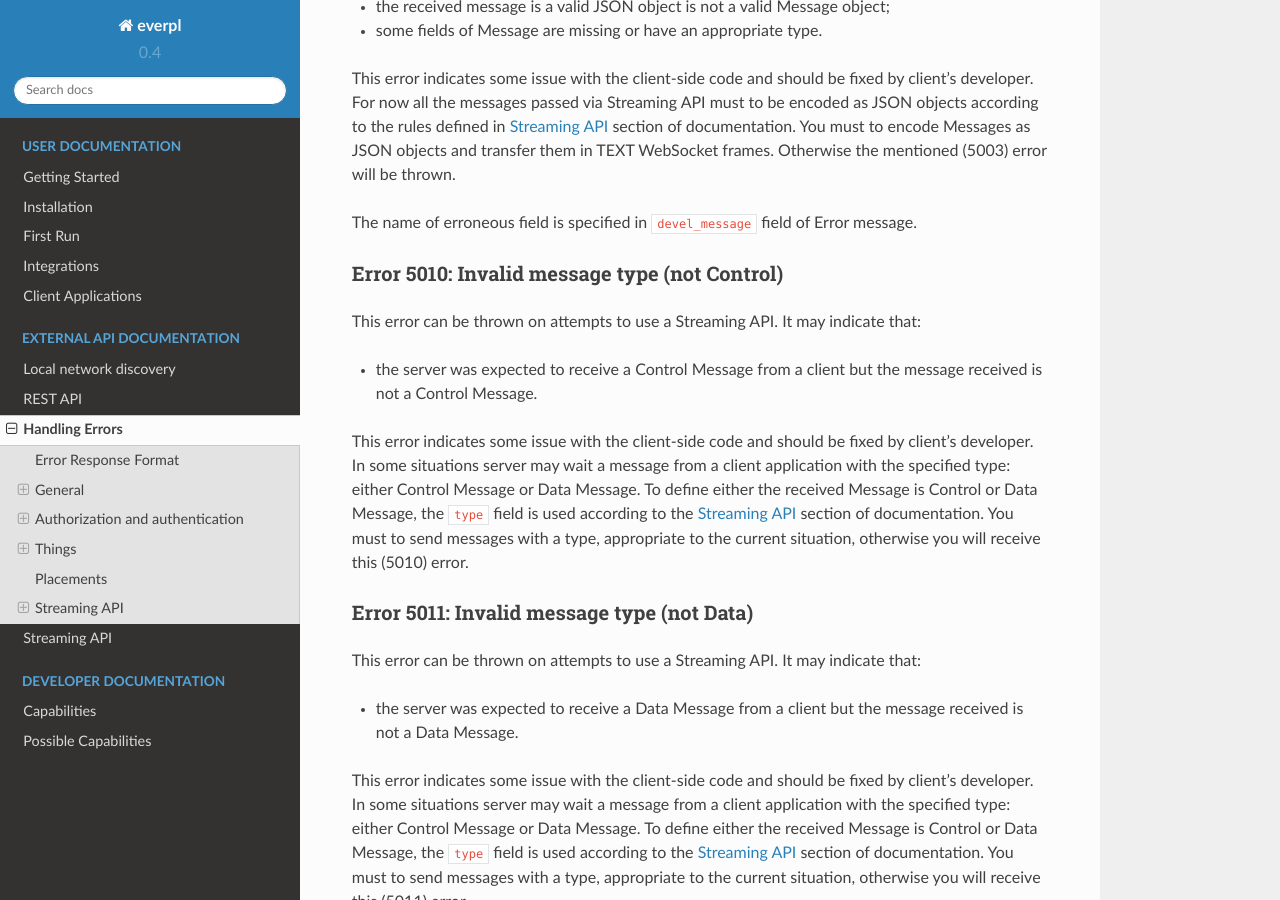
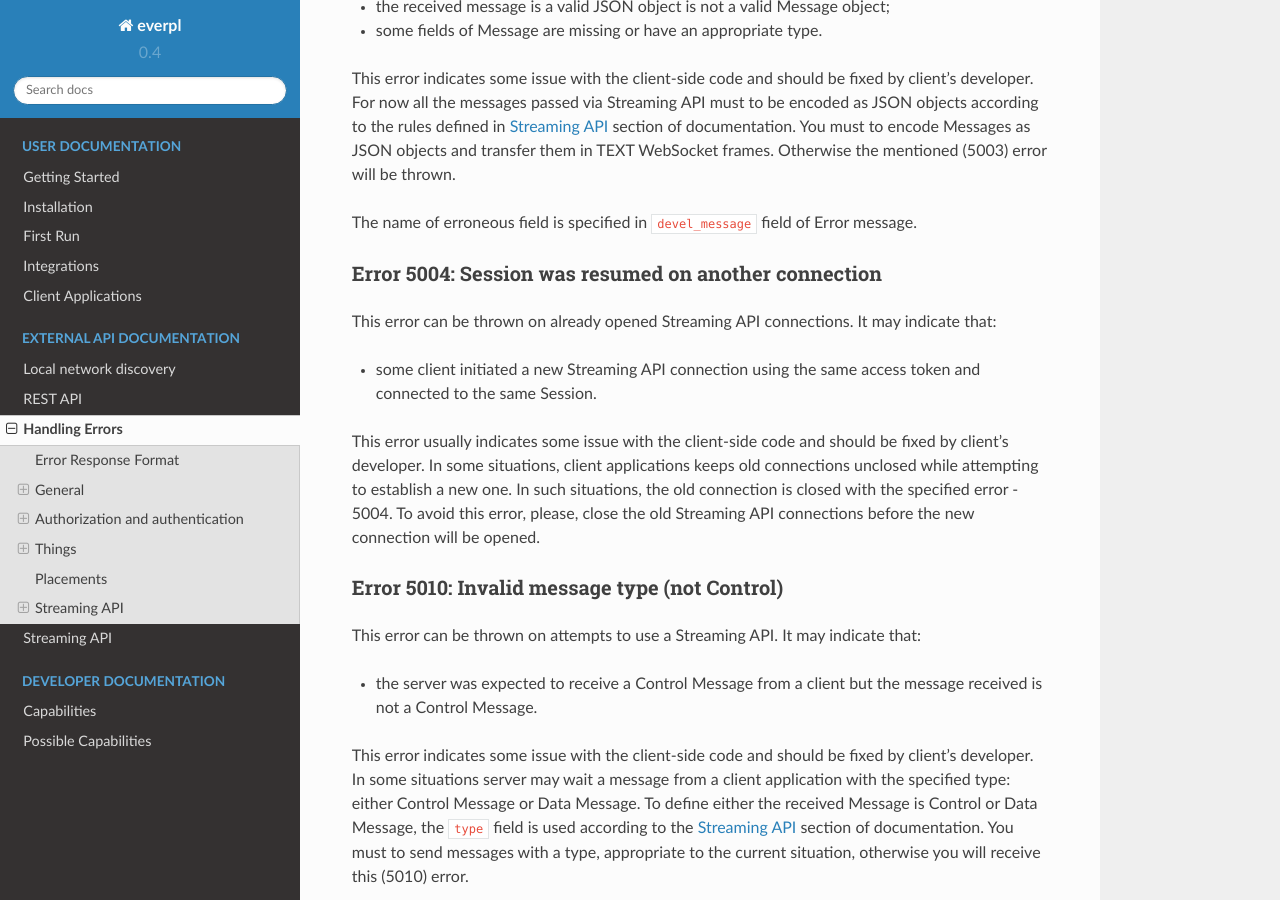
Before and after one commit to fossabot/everpl, a Sphinx documentation site: the page built from docs/source/api/handling_errors.rst, in a window 1280 px wide and 900 px high, scrolled down 8133 px. Built offline with Sphinx 7.4.7 and the Read the Docs theme 2.0.0, drawn with Linux system fonts in a browser that asks for light colours; pages that are not in the unit, such as notebooks, are missing from menus.

Commit message:
DOCS, Streaming: Added a new 5004 error

```diff
--- a/docs/source/api/handling_errors.rst
+++ b/docs/source/api/handling_errors.rst
@@ -461,6 +461,23 @@ The name of erroneous field is specified in ``devel_message`` field of Error
 message.
 
 
+Error 5004: Session was resumed on another connection
+^^^^^^^^^^^^^^^^^^^^^^^^^^^^^^^^^^^^^^^^^^^^^^^^^^^^^
+
+This error can be thrown on already opened Streaming API connections.
+It may indicate that:
+
+- some client initiated a new Streaming API connection using the same
+  access token and connected to the same Session.
+
+This error usually indicates some issue with the client-side code and
+should be fixed by client's developer. In some situations, client
+applications keeps old connections unclosed while attempting to establish
+a new one. In such situations, the old connection is closed with the
+specified error - 5004. To avoid this error, please, close the old
+Streaming API connections before the new connection will be opened.
+
+
 Error 5010: Invalid message type (not Control)
 ^^^^^^^^^^^^^^^^^^^^^^^^^^^^^^^^^^^^^^^^^^^^^^
 
```
